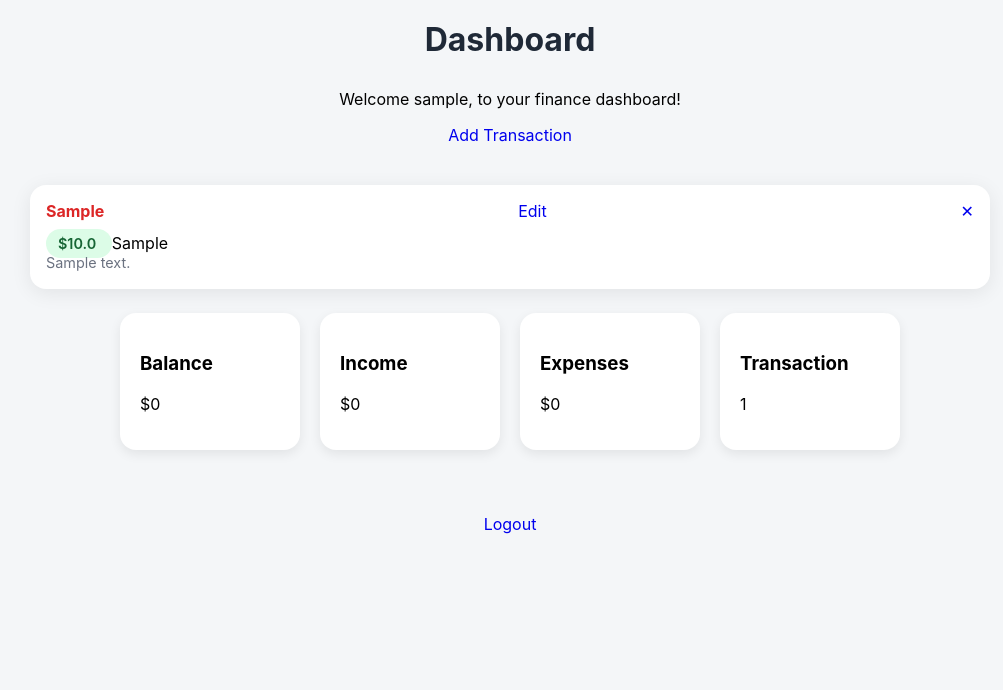
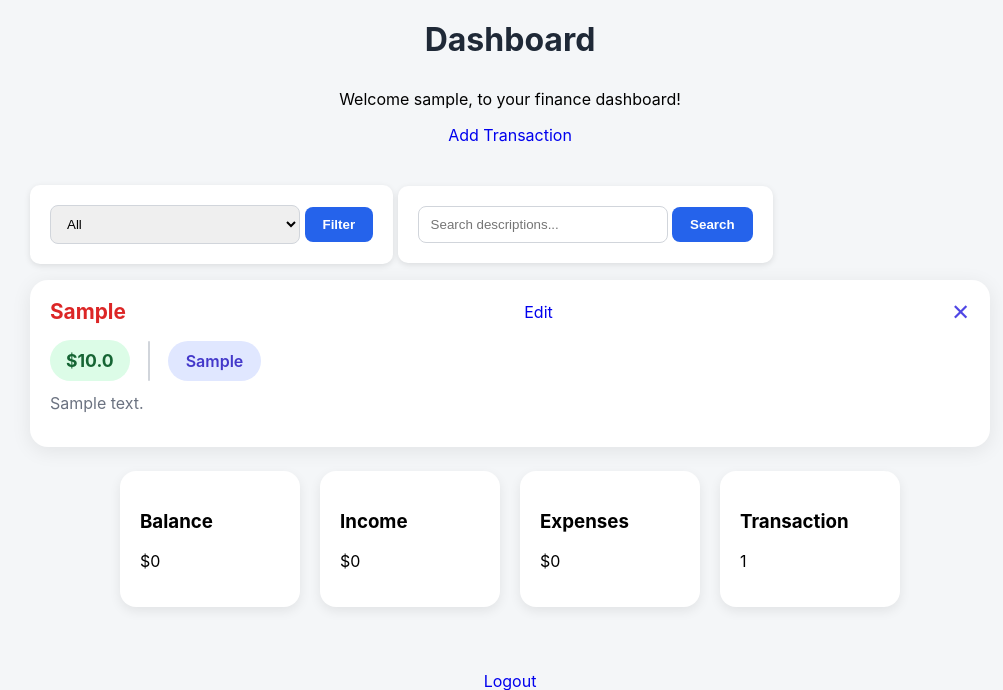
Before and after one commit to bAbhi2040/finance-tracker, a Flask app: page /dashboard in a window 1280 px wide. Shown: the top 690 px of the page, without its empty margins (130-1133 px from the left). Run offline with Flask 3, Linux system fonts and the light colour scheme; the visitor is signed in with stand-in values (Sample User, id 1); tables that the repository leaves empty hold one stand-in row (values such as "Sample post").

Commit message:
added a filter by income/expense and a search by description interface and used multi-stage queries that build off of one another. also changed the web design drastically to make it more centered, modern, and appealing to the user

```diff
--- a/app.py
+++ b/app.py
@@ -122,7 +122,19 @@ def dashboard():
     if "user_id" not in session:
         return redirect(url_for("login"))
     user = User.query.get(session["user_id"])
-    transactions = Transaction.query.filter_by(user_id=session["user_id"]).order_by(Transaction.id.desc()).all()
+    query = Transaction.query.filter_by(user_id=session["user_id"])
+
+    filter_option = request.args.get("filter_option", "All")
+    if filter_option == "Income":
+        query = query.filter_by(transaction_type="Income")
+    elif filter_option == "Expenses":
+        query = query.filter_by(transaction_type="Expense")
+
+    search_term = request.args.get("search", "")
+    if search_term:
+        query = query.filter(Transaction.description.contains(search_term))
+
+    transactions = query.order_by(Transaction.id.desc()).all()
 
     income_total = 0
     expense_total = 0
--- a/static/style.css
+++ b/static/style.css
@@ -58,13 +58,13 @@ a {
     min-width: 180px;
     box-shadow: 0 4px 12px rgba(0,0,0,0.08);
 }
+
 .transaction {
-    background-color: white;
-    padding: 16px;
-    margin-bottom: 16px;
-    border-radius: 16px;
-    box-shadow: 0px 4px 20px rgba(0,0,0,0.08);
-    transition: all 0.2s ease;
+    background: white;
+    border-radius: 18px;
+    padding: 18px 20px;
+    margin-bottom: 18px;
+    box-shadow: 0 4px 20px rgba(0,0,0,.08);
 }
 
 .transaction:hover {
@@ -76,7 +76,7 @@ a {
     display: flex;
     justify-content: space-between;
     align-items: center;
-    margin-bottom: 12px;
+    margin-bottom: 15px;
 }
 
 .transaction_type {
@@ -88,50 +88,42 @@ a {
 .amount_badge {
     background: #dcfce7;
     color: #166534;
-    padding: 6px 12px;
+    padding: 10px 16px;
     border-radius: 999px;
-    font-weight: 600;
-    font-size: 0.9rem;
+    font-size: 1.1rem;
+    font-weight: 700;
 }
 
-.category-badge {
-    background: #eef2ff;
+.category_badge {
+    background: #e0e7ff;
     color: #4338ca;
-    padding: 6px 12px;
+    padding: 10px 18px;
     border-radius: 999px;
-    font-size: 0.85rem;
+    font-size: 1rem;
+    font-weight: 600;
 }
 
-.transaction-details {
+.transaction_details {
     display: flex;
-    gap: 10px;
-    margin-bottom: 10px;
+    align-items: center;
+    gap: 18px;
 }
 
 .description {
-    margin: 0;
+    margin-top: 12px;
     color: #6b7280;
-    font-size: 0.9rem;
-    line-height: 1.4;
+    font-size: 1rem;
 }
 
-.delete-btn {
+.delete_button {
     text-decoration: none;
-    color: #ef4444;
-    background: #fee2e2;
-    width: 28px;
-    height: 28px;
-    border-radius: 50%;
-    display: flex;
-    align-items: center;
-    justify-content: center;
-    font-size: 0.9rem;
-    transition: all 0.2s ease;
+    color: #4f46e5;
+    font-size: 1.4rem;
+    transition: .2s;
 }
 
-.delete-btn:hover {
-    background: #ef4444;
-    color: white;
+.delete_button:hover {
+    color: #dc2626;
 }
 
 .error {
@@ -162,8 +154,19 @@ form {
 
 .income {
     color: #16a34a;
+    font-size: 1.3rem;
+    font-weight: 700;
 }
 
 .expense {
     color: #dc2626;
+    font-size: 1.3rem;
+    font-weight: 700;
 }
+
+.divider {
+    width: 2px;
+    height: 40px;
+    background: #d1d5db;
+    border-radius: 5px;
+}
--- a/templates/dashboard.html
+++ b/templates/dashboard.html
@@ -20,6 +20,29 @@
 </div>
 
 <br><br>
+
+<form method="GET">
+    <select name="filter_option">
+        <option>All</option>
+        <option>Income</option>
+        <option>Expenses</option>
+    </select>
+
+    <button>
+        Filter
+    </button>
+</form>
+
+<form method="GET">
+    <input
+        name="search"
+        placeholder="Search descriptions..."
+    >
+
+    <button type="submit">
+        Search
+    </button>
+</form>
 
 {% for transaction in transactions %}
     <div class="transaction">
@@ -48,6 +71,8 @@
             <span class="amount_badge">
                 ${{ transaction.amount }}
             </span>
+
+            <div class="divider"></div>
 
             <span class="category_badge">
                 {{ transaction.category }}
```
